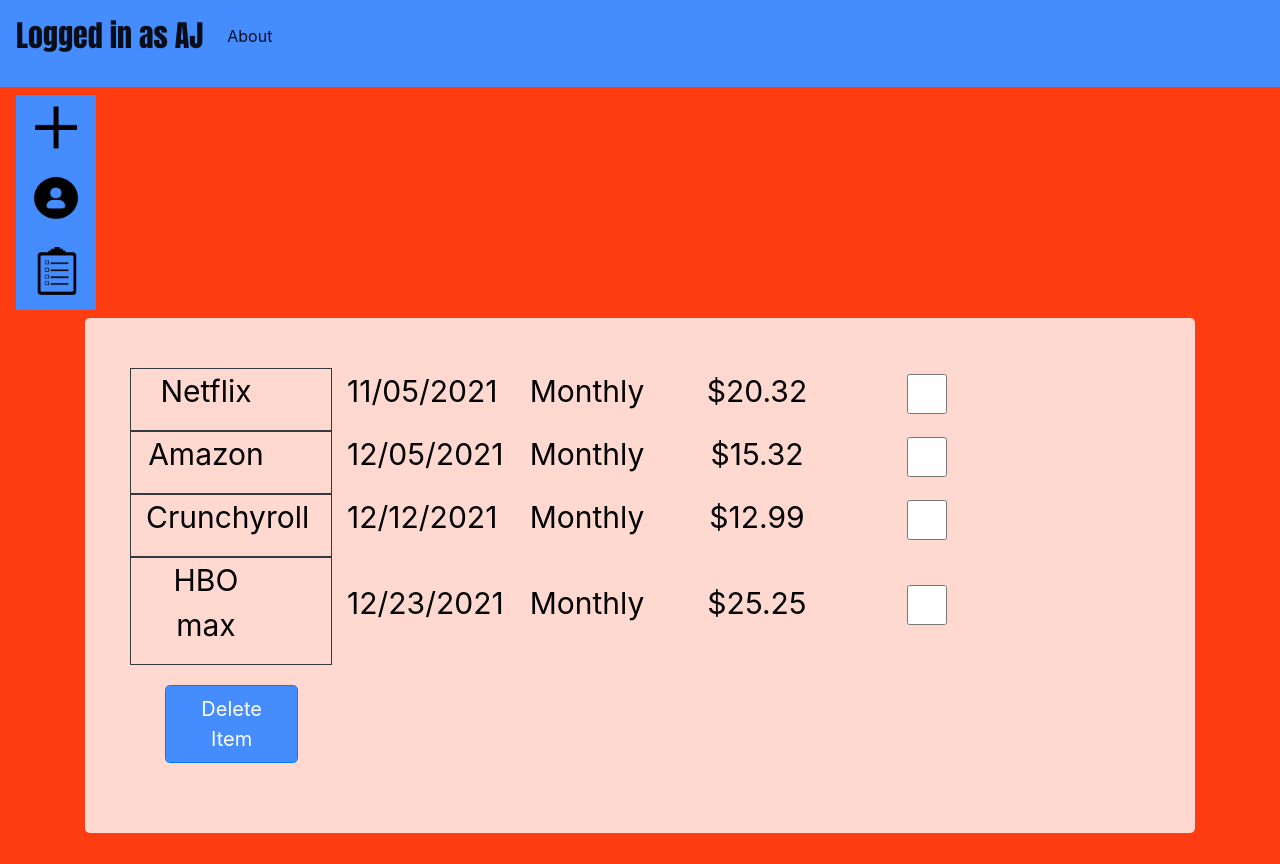
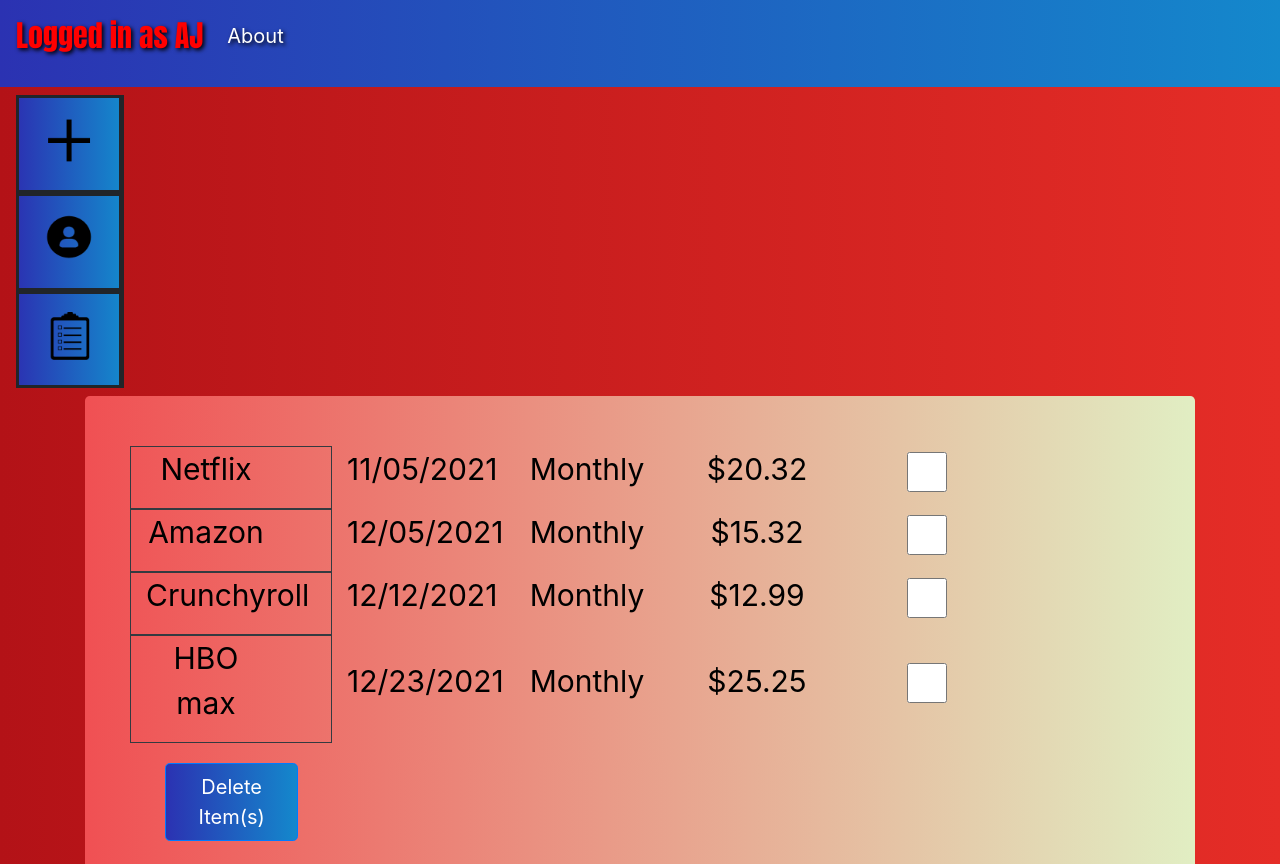
Before and after one commit to nsdang/penny-pinchers, a website: page pages/index.html in a window 1280 px wide. Shown: the top 864 px of the page. Drawn offline with nearby package versions, Linux system fonts and the light colour scheme; files whose address does not match are found by name.

Commit message:
Improved styling on Index.html

```diff
--- a/pages/index.html
+++ b/pages/index.html
@@ -5,10 +5,36 @@
 
 <!-- Set the page to the width of the device and set the zoon level -->
 <meta name="viewport" content="width=device-width, initial-scale=1, shrink-to-fit=no">
-<title>Penny Pinching site</title>
+<title>Bootstrap Tutorial</title>
 <link rel="stylesheet" href="https://cdn.jsdelivr.net/npm/bootstrap@4.6.0/dist/css/bootstrap.min.css" integrity="sha384-B0vP5xmATw1+K9KRQjQERJvTumQW0nPEzvF6L/Z6nronJ3oUOFUFpCjEUQouq2+l" crossorigin="anonymous">
 
 <style>
+#ref {
+  -webkit-box-reflect: below -16px linear-gradient(to bottom, rgba(0,0,0,0.0), rgba(0,0,0,0.2));
+}
+#shade{
+border: 3px solid;
+  padding: 10px;
+  box-shadow: 2px 0px;
+}
+
+#grad1 {
+  height: 1500px;
+background: #e52d27;  /* fallback for old browsers */
+background: -webkit-linear-gradient(to right, #b31217, #e52d27);  /* Chrome 10-25, Safari 5.1-6 */
+background: linear-gradient(to right, #b31217, #e52d27); /* W3C, IE 10+/ Edge, Firefox 16+, Chrome 26+, Opera 12+, Safari 7+ */}
+#grad2 {
+background: #1488CC;  /* fallback for old browsers */
+background: -webkit-linear-gradient(to right, #2B32B2, #1488CC);  /* Chrome 10-25, Safari 5.1-6 */
+background: linear-gradient(to right, #2B32B2, #1488CC); /* W3C, IE 10+/ Edge, Firefox 16+, Chrome 26+, Opera 12+, Safari 7+ */
+}
+#grad3
+{
+background: #e1eec3;  /* fallback for old browsers */
+background: -webkit-linear-gradient(to right, #f05053, #e1eec3);  /* Chrome 10-25, Safari 5.1-6 */
+background: linear-gradient(to right, #f05053, #e1eec3); /* W3C, IE 10+/ Edge, Firefox 16+, Chrome 26+, Opera 12+, Safari 7+ */
+}
+
 .p1 {
   font-family: Impact, Haettenschweiler, "Franklin Gothic Bold";
   font-size: 30px;
@@ -42,16 +68,16 @@
 </style>
 
 </head>
-<body style="background-color:#FF3D12;">
-<nav class="navbar navbar-expand-lg navbar-light" style="background-color:#458CFF;">
-  <a class="navbar-brand" href="#"><p class="p1">Logged in as AJ</p></a>
+<body id="grad1">
+<nav class="navbar navbar-expand-lg navbar-light" style="background-color:#458CFF;" id="grad2">
+  <a class="navbar-brand" href="#"><p class="p1" style="color: red; text-shadow: 2px 2px 4px #000000;">Logged in as AJ</p></a>
   <button class="navbar-toggler" type="button" data-toggle="collapse" data-target="#navbarNav" aria-controls="navbarNav" aria-expanded="false" aria-label="Toggle navigation">
     <span class="navbar-toggler-icon"></span>
   </button>
   <div class="collapse navbar-collapse" id="navbarNav">
     <ul class="navbar-nav">
       <li class="nav-item active">
-        <a class="nav-link" href="#"><p>About </p><span class="sr-only">(current)</span></a>
+        <a class="nav-link" href="#" style="color: white; text-shadow: 2px 2px 4px #000000; font-size:20px;"><p>About </p><span class="sr-only">(current)</span></a>
       </li>
     </ul>
   </div>
@@ -63,17 +89,18 @@
   </button>
 
   <div class="collapse navbar-collapse" id="navbarSupportedContent" bg-812F1D>
-    <ul class="nav flex-column" style="background-color:#458CFF;">
-      <li class="nav-item active" align="center">
-        <a class="nav-link" href="#"><input type="image" src="plus.png" alt="Submit" width="48" height="48"> <span class="sr-only">(current)</span></a>
+    <ul id="grad2"class="nav flex-column" style="background-color:#458CFF;">
+      <li id="shade"class="nav-item active" align="center">
+        <a id="ref2"class="nav-link" href="#"><input type="image" src="plus.png" alt="Submit" width="48" height="48"> <span class="sr-only">(current)</span></a>
       </li>
-      <li class="nav-item" align="center">
-        <a class="nav-link" href="#"><input type="image" src="profile.png" alt="Submit" width="48" height="48"></a>
+      <li id="shade" class="nav-item" align="center">
+        <a id="ref2"class="nav-link" href="#"><input type="image" src="profile.png" alt="Submit" width="48" height="48"></a>
       </li>
-      <li class="nav-item" align="center">
-        <a class="nav-link" href="#"><input type="image" src="list.png" alt="Submit" width="48" height="48"></a>
+      <li id="shade" class="nav-item" align="center">
+        <a id="ref2" class="nav-link" href="#"><input type="image" src="list.png" alt="Submit" width="48" height="48"></a>
       </li>
     </ul>
+
 
 <!-- <a class="navbar-brand" href="#">Subscriber Item List PAGE</a> -->
 
@@ -87,9 +114,9 @@
 
 <!-- CONTAINERS -->
 <!-- container puts padding around itself while container-fluid fills the whole screen. Bootstap grids require a container. -->
-<div class="container">
+<div class="container" id="ref">
 
-	<div class = "jumbotron">
+	<div class = "jumbotron" id="grad3">
 
 		<div class="row align-items-center">
 
@@ -195,8 +222,8 @@
 
 <div class="row align-items-center" align="center" style="padding:20px;">
 	<div class="col col-lg-2" style="width: 200px;" align ="center">
-	<a class="btn btn-primary btn-lg" href="#" role="button" style="background-color:#458CFF;">
-Delete Item</a>
+	<a id="grad2"class="btn btn-primary btn-lg" href="#" role="button" style="background-color:#458CFF;">
+Delete Item(s)</a>
 </div>
 </div>
 </div>
```
